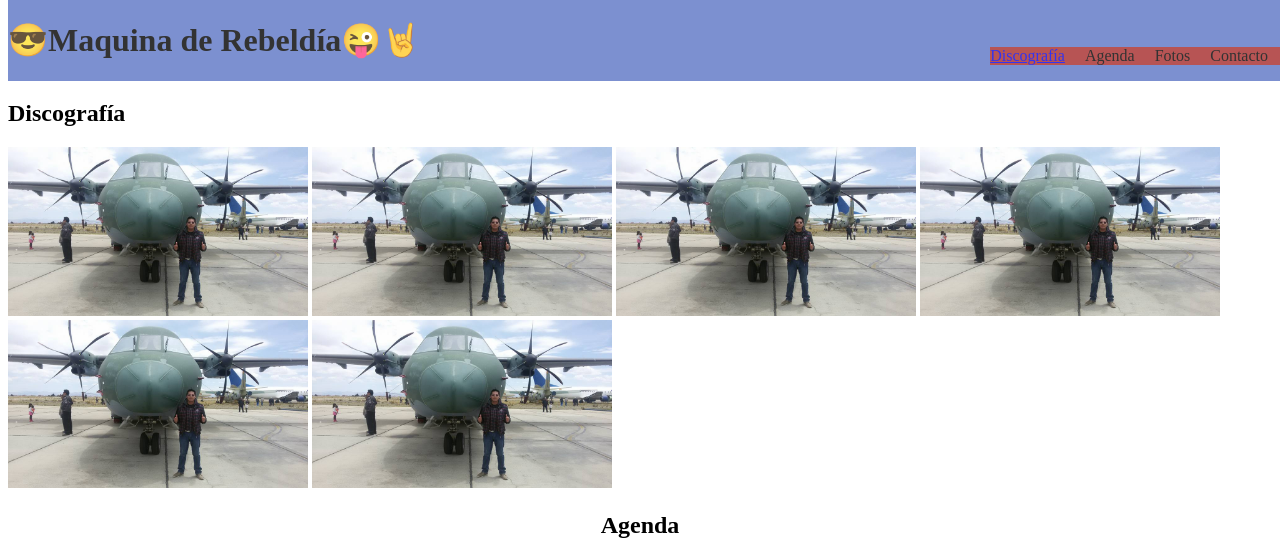
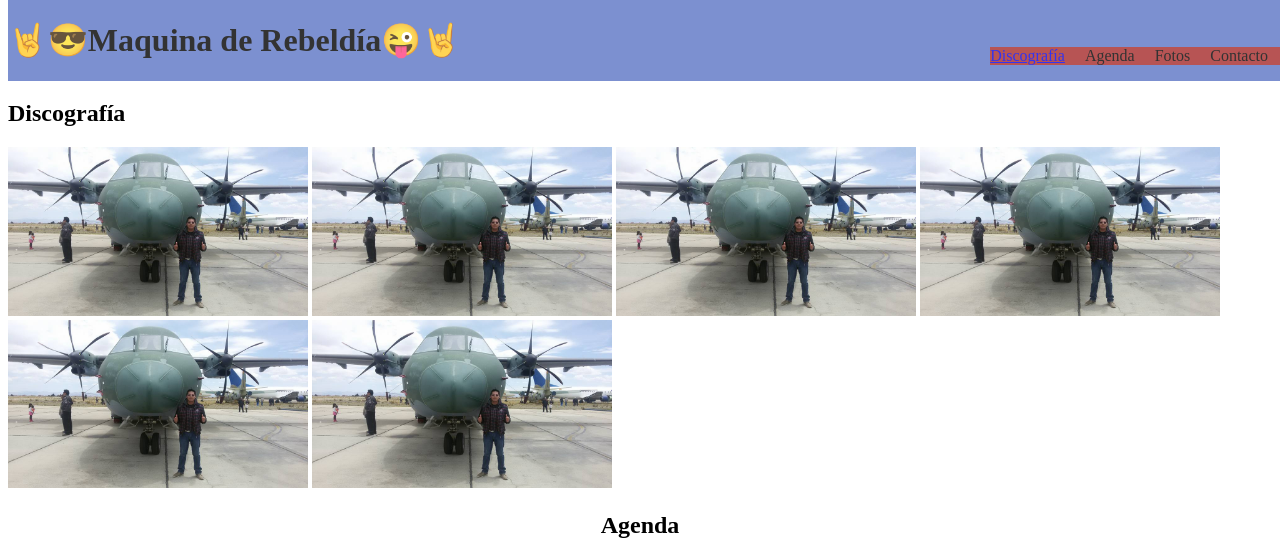
Before and after one commit to Daniel16121990/card_maq_d_reb, a plain HTML site: page index.html in a window 1280 px wide. Shown: the top 556 px of the page. Drawn offline with Linux system fonts and the light colour scheme.

Commit message:
adicionando mano rockera al emoticon con lentes

```diff
--- a/index.html
+++ b/index.html
@@ -38,7 +38,7 @@
             color: brown;
         }
         h1::before{
-            content: "😎";
+            content: "🤘😎";
         }
         h1::after{
             content: "😜🤘";
```
